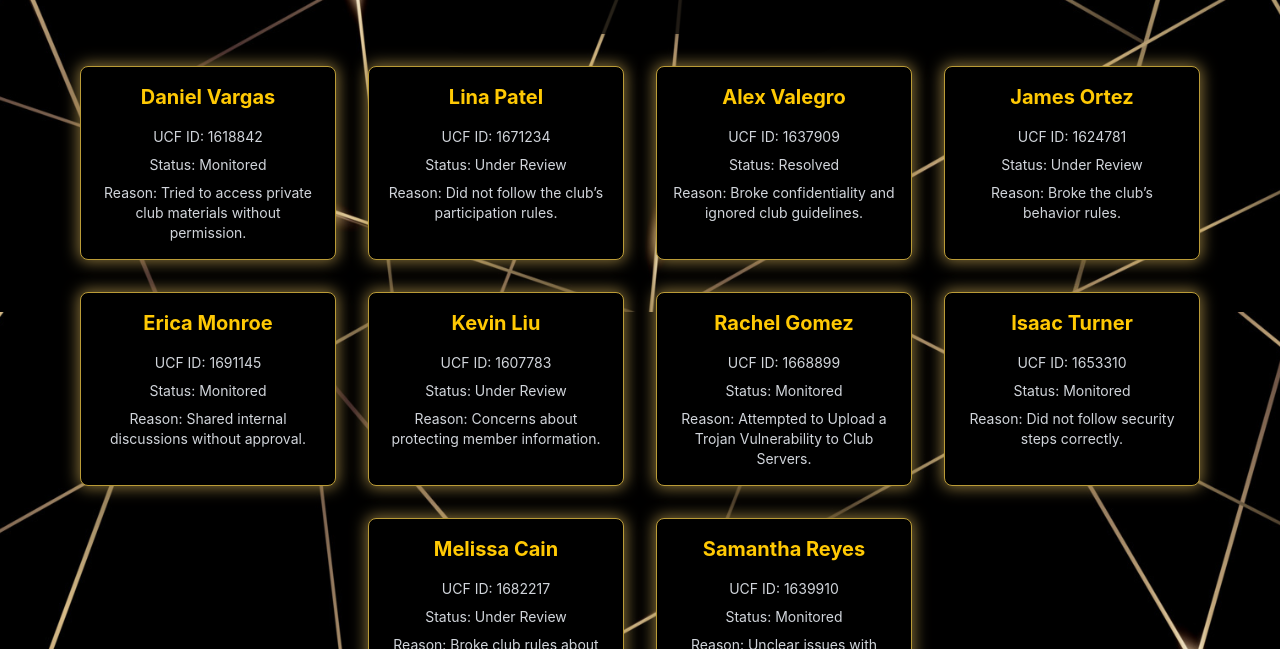
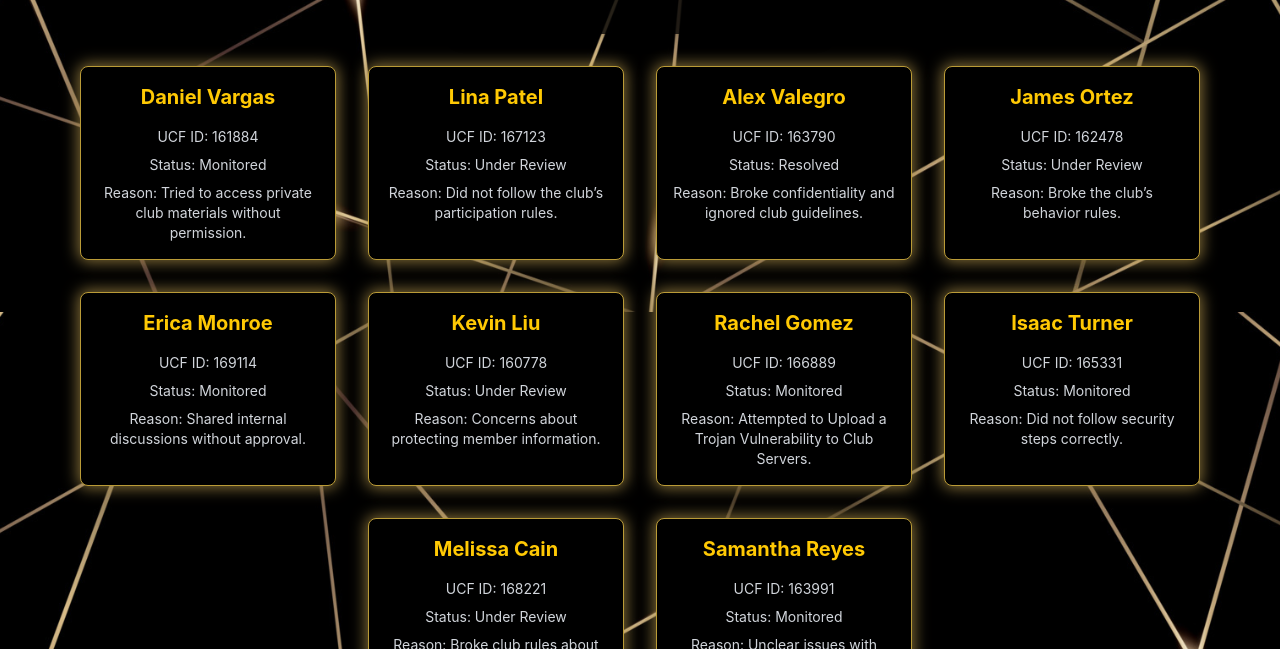
Before and after one commit to danyabaron/Club-Website-Testing, a React (Vite) app: page /DraconisMembers in a window 1280 px wide. Shown: the part 1360-2009 px from the top of the page. Built offline with nearby package versions, Linux system fonts and the light colour scheme.

Commit message:
deleted last number of member ids

```diff
--- a/src/Components/MembersOnly.jsx
+++ b/src/Components/MembersOnly.jsx
@@ -91,61 +91,61 @@
             {/* Member Cards for Do Not Associate List */}
             <div className="border border-metal-gold rounded-lg p-4 flex flex-col items-center bg-black text-center shadow-[0_0_15px_2px_rgba(189,158,80,0.7)] flex-shrink-0 w-64">
               <h3 className="text-xl font-bold text-bright-gold">Daniel Vargas</h3>
-              <p className="text-sm mt-4 text-gray-300">UCF ID: 1618842</p>
+              <p className="text-sm mt-4 text-gray-300">UCF ID: 161884</p>
               <p className="text-sm mt-2 text-gray-300">Status: Monitored</p>
               <p className="text-sm mt-2 text-gray-300">Reason: Tried to access private club materials without permission.</p>
             </div>
             <div className="border border-metal-gold rounded-lg p-4 flex flex-col items-center bg-black text-center shadow-[0_0_15px_2px_rgba(189,158,80,0.7)] flex-shrink-0 w-64">
               <h3 className="text-xl font-bold text-bright-gold">Lina Patel</h3>
-              <p className="text-sm mt-4 text-gray-300">UCF ID: 1671234</p>
+              <p className="text-sm mt-4 text-gray-300">UCF ID: 167123</p>
               <p className="text-sm mt-2 text-gray-300">Status: Under Review</p>
               <p className="text-sm mt-2 text-gray-300">Reason: Did not follow the club’s participation rules.</p>
             </div>
             <div className="border border-metal-gold rounded-lg p-4 flex flex-col items-center bg-black text-center shadow-[0_0_15px_2px_rgba(189,158,80,0.7)] flex-shrink-0 w-64">
               <h3 className="text-xl font-bold text-bright-gold">Alex Valegro</h3>
-              <p className="text-sm mt-4 text-gray-300">UCF ID: 1637909</p>
+              <p className="text-sm mt-4 text-gray-300">UCF ID: 163790</p>
               <p className="text-sm mt-2 text-gray-300">Status: Resolved</p>
               <p className="text-sm mt-2 text-gray-300">Reason: Broke confidentiality and ignored club guidelines.</p>
             </div>
             <div className="border border-metal-gold rounded-lg p-4 flex flex-col items-center bg-black text-center shadow-[0_0_15px_2px_rgba(189,158,80,0.7)] flex-shrink-0 w-64">
               <h3 className="text-xl font-bold text-bright-gold">James Ortez</h3>
-              <p className="text-sm mt-4 text-gray-300">UCF ID: 1624781</p>
+              <p className="text-sm mt-4 text-gray-300">UCF ID: 162478</p>
               <p className="text-sm mt-2 text-gray-300">Status: Under Review</p>
               <p className="text-sm mt-2 text-gray-300">Reason: Broke the club’s behavior rules.</p>
             </div>
             <div className="border border-metal-gold rounded-lg p-4 flex flex-col items-center bg-black text-center shadow-[0_0_15px_2px_rgba(189,158,80,0.7)] flex-shrink-0 w-64">
               <h3 className="text-xl font-bold text-bright-gold">Erica Monroe</h3>
-              <p className="text-sm mt-4 text-gray-300">UCF ID: 1691145</p>
+              <p className="text-sm mt-4 text-gray-300">UCF ID: 169114</p>
               <p className="text-sm mt-2 text-gray-300">Status: Monitored</p>
               <p className="text-sm mt-2 text-gray-300">Reason: Shared internal discussions without approval.</p>
             </div>
             <div className="border border-metal-gold rounded-lg p-4 flex flex-col items-center bg-black text-center shadow-[0_0_15px_2px_rgba(189,158,80,0.7)] flex-shrink-0 w-64">
               <h3 className="text-xl font-bold text-bright-gold">Kevin Liu</h3>
-              <p className="text-sm mt-4 text-gray-300">UCF ID: 1607783</p>
+              <p className="text-sm mt-4 text-gray-300">UCF ID: 160778</p>
               <p className="text-sm mt-2 text-gray-300">Status: Under Review</p>
               <p className="text-sm mt-2 text-gray-300">Reason: Concerns about protecting member information.</p>
             </div>
             <div className="border border-metal-gold rounded-lg p-4 flex flex-col items-center bg-black text-center shadow-[0_0_15px_2px_rgba(189,158,80,0.7)] flex-shrink-0 w-64">
               <h3 className="text-xl font-bold text-bright-gold">Rachel Gomez</h3>
-              <p className="text-sm mt-4 text-gray-300">UCF ID: 1668899</p>
+              <p className="text-sm mt-4 text-gray-300">UCF ID: 166889</p>
               <p className="text-sm mt-2 text-gray-300">Status: Monitored</p>
               <p className="text-sm mt-2 text-gray-300">Reason: Attempted to Upload a Trojan Vulnerability to Club Servers.</p>
             </div>
             <div className="border border-metal-gold rounded-lg p-4 flex flex-col items-center bg-black text-center shadow-[0_0_15px_2px_rgba(189,158,80,0.7)] flex-shrink-0 w-64">
               <h3 className="text-xl font-bold text-bright-gold">Isaac Turner</h3>
-              <p className="text-sm mt-4 text-gray-300">UCF ID: 1653310</p>
+              <p className="text-sm mt-4 text-gray-300">UCF ID: 165331</p>
               <p className="text-sm mt-2 text-gray-300">Status: Monitored</p>
               <p className="text-sm mt-2 text-gray-300">Reason: Did not follow security steps correctly.</p>
             </div>
             <div className="border border-metal-gold rounded-lg p-4 flex flex-col items-center bg-black text-center shadow-[0_0_15px_2px_rgba(189,158,80,0.7)] flex-shrink-0 w-64">
               <h3 className="text-xl font-bold text-bright-gold">Melissa Cain</h3>
-              <p className="text-sm mt-4 text-gray-300">UCF ID: 1682217</p>
+              <p className="text-sm mt-4 text-gray-300">UCF ID: 168221</p>
               <p className="text-sm mt-2 text-gray-300">Status: Under Review</p>
               <p className="text-sm mt-2 text-gray-300">Reason: Broke club rules about communication with others.</p>
             </div>
             <div className="border border-metal-gold rounded-lg p-4 flex flex-col items-center bg-black text-center shadow-[0_0_15px_2px_rgba(189,158,80,0.7)] flex-shrink-0 w-64">
               <h3 className="text-xl font-bold text-bright-gold">Samantha Reyes</h3>
-              <p className="text-sm mt-4 text-gray-300">UCF ID: 1639910</p>
+              <p className="text-sm mt-4 text-gray-300">UCF ID: 163991</p>
               <p className="text-sm mt-2 text-gray-300">Status: Monitored</p>
               <p className="text-sm mt-2 text-gray-300">Reason: Unclear issues with following club rules.</p>
             </div>
```
